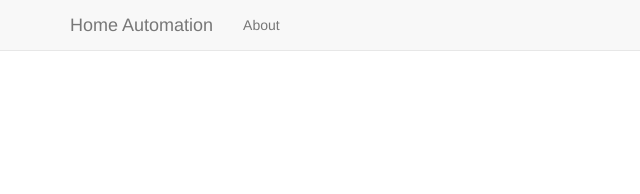
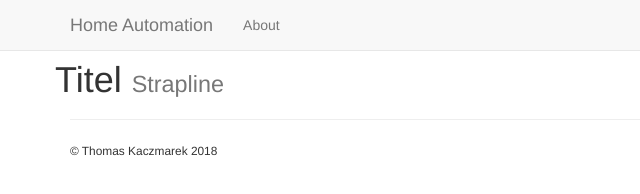
Before and after one commit to mulenatic/homeAutomation, a website: page app_server/public/angular/index.html in a window 1280 px wide. Shown: the whole page, without its empty margins (0-640 px from the left). Drawn offline with Linux system fonts and the light colour scheme.

Commit message:
Moved the index.html file and changed it a bit.

```diff
--- a/app_server/public/index.html
+++ b/app_server/public/angular/index.html
@@ -1,5 +1,5 @@
 <!DOCTYPE html>
-<html>
+<html ng-app="home-automation">
   <head>
     <meta name="viewport" content="width=device-width, initial-scale=1.0">
     <title>Home Automation</title>
@@ -25,7 +25,15 @@
     </div>
     <div class="container">
       <div ng-view>
-	    Hallo
+	<div id="banner" class="page-header">
+	  <div class="row">
+	    <div class="col-lg-6"></div>
+	    <h1>
+	      Titel
+	      <small> Strapline </small>
+	    </h1>
+	  </div>
+	</div>
       </div>
       <footer>
 	<div class="row">
```
